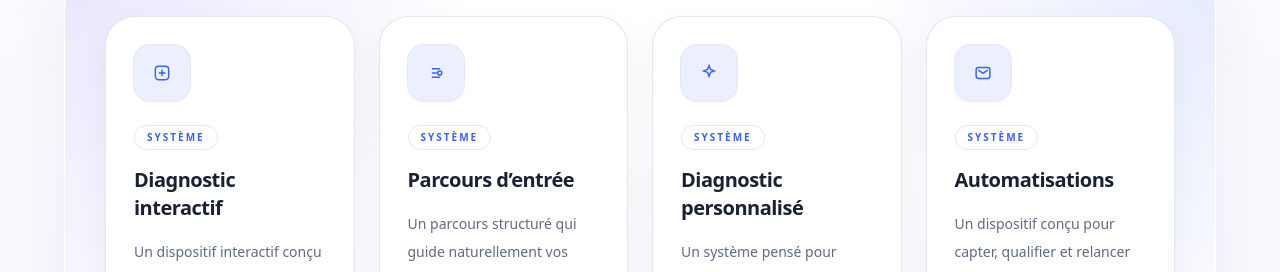
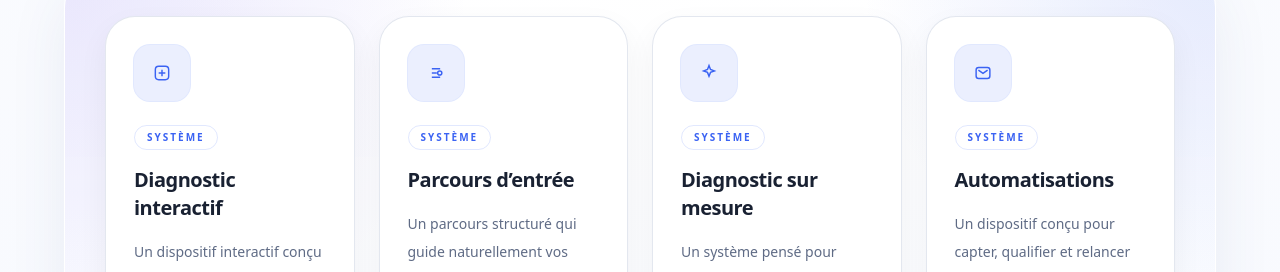
Before and after one commit to arnaudcrestey/portail-site-vitrine, a Next.js app: page / in a window 1280 px wide. Shown: the part 2079-2351 px from the top of the page. Built offline with nearby package versions, Linux system fonts and the light colour scheme.

Commit message:
Update site.ts

```diff
--- a/data/site.ts
+++ b/data/site.ts
@@ -75,7 +75,7 @@ export const deviceExamples: DeviceExample[] = [
     icon: 'flow',
   },
   {
-    title: 'Diagnostic personnalisé',
+    title: 'Diagnostic sur mesure',
     description:
       'Un système pensé pour transformer une problématique complexe en lecture claire, utile et engageante.',
     icon: 'spark',
```
